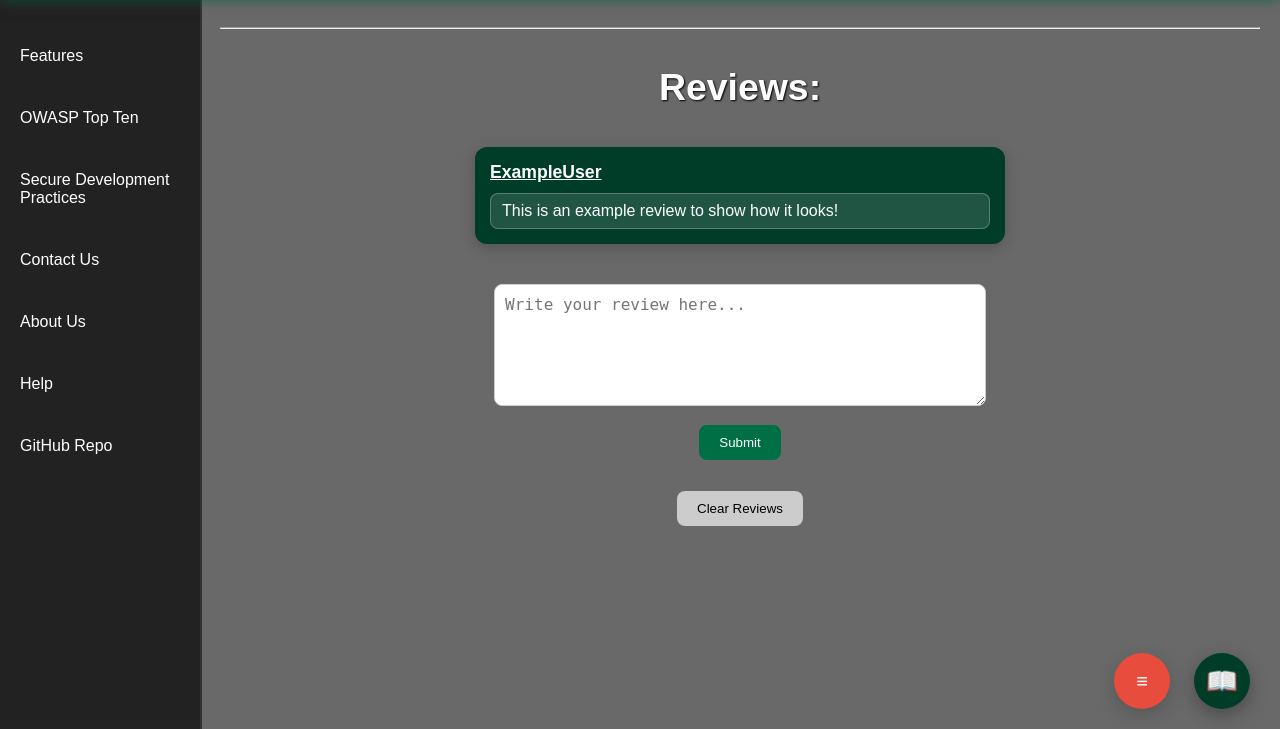
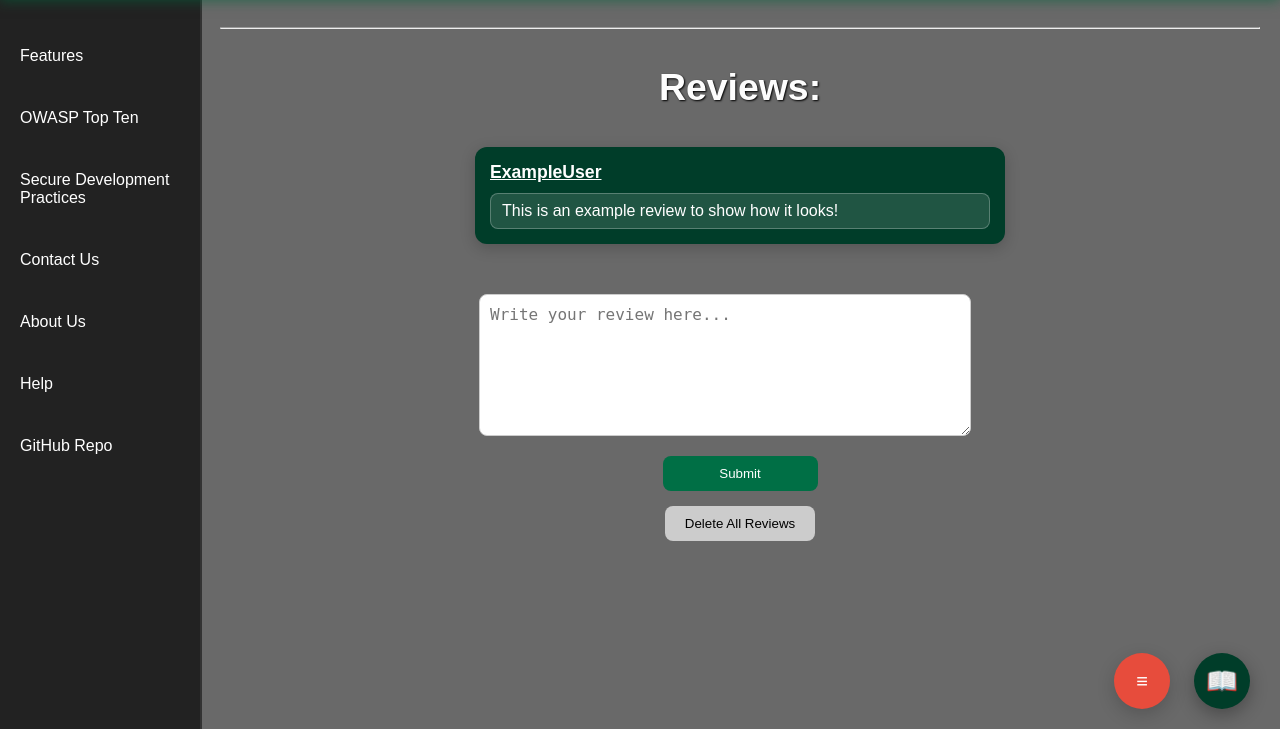
Before and after one commit to NZShroomy/Vulnerable-Web-app, a Flask app: page /reviews in a window 1280 px wide. Shown: the part 71-800 px from the top of the page. Run offline with Flask 3, Linux system fonts and the light colour scheme.

Commit message:
review form fixed

```diff
--- a/static/global.css
+++ b/static/global.css
@@ -869,9 +869,10 @@ color: #333;
 
 .reviews-list {
     display: flex;
-    flex-direction: column;
-    align-items: center;
-    width: 100%;
+    flex-wrap: wrap;
+    justify-content: center;
+    gap: 20px;
+    margin-bottom: 30px;
 }
 
 .reviews-header {
@@ -914,37 +915,40 @@ color: #333;
     display: flex;
     flex-direction: column;
     align-items: center;
+    gap: 15px;
     margin-top: 20px;
 }
 
-.clear_reviews_button {
-    margin-top: 15px;
-    padding: 10px 20px;
-    background: #ccc;
-    color: black;
+
+
+.review_input {
+    display: block;
+    width: 500px;
+    max-width: 90%;
+    min-height: 120px;
+    padding: 10px;
     border-radius: 8px;
-    text-decoration: none;
-    border: none;
-    cursor: pointer;
+    border: 1px solid #ccc;
+    font-size: 1rem;
+    resize: vertical;
+    margin-bottom: 20px;
 }
 
 .review_button {
-    margin-top: 15px;
     padding: 10px 20px;
     background: #006f45;
     color: white;
     border: none;
     border-radius: 8px;
     cursor: pointer;
+    width: 155px;
 }
 
-.review_input {
-    width: 500px;
-    max-width: 90%;
-    height: 100px;
-    padding: 10px;
+.clear_reviews_button {
+    padding: 10px 20px;
+    background: #ccc;
+    color: black;
     border-radius: 8px;
-    border: 1px solid #ccc;
-    font-size: 1rem;
-    resize: vertical;
+    border: none;
+    cursor: pointer;
 }
--- a/templates/Reviews.html
+++ b/templates/Reviews.html
@@ -1,7 +1,7 @@
 {% extends "Base.html" %} {% block title %}Attacks{% endblock %} {% block content %}
 <hr>
-<div class ="reviews-header">
-<h3>Reviews:</h3>
+<div class="reviews-header">
+    <h3>Reviews:</h3>
 </div>
 <div class="reviews-list">
     {% for r in reviews %}
@@ -17,15 +17,15 @@
     {% endfor %}
 </div>
 <div class="review-form-container">
-    <form action="{{ url_for('reviews') }}" method="POST">
+    <!-- Submit form -->
+    <form action="{{ url_for('reviews') }}" method="POST" class="review-submit-form">
         <textarea name="review" class="review_input" placeholder="Write your review here..." required></textarea>
-        <br>
         <button type="submit" class="review_button">Submit</button>
     </form>
 
-    <!-- Clear Reviews Button -->
-    <form action="{{ url_for('clear_reviews') }}" method="POST" style="margin-top:1rem;">
-        <button type="submit" class="clear_reviews_button">Clear Reviews</button>
+    <!-- Clear Reviews form -->
+    <form action="{{ url_for('clear_reviews') }}" method="POST" class="review-clear-form">
+        <button type="submit" class="clear_reviews_button">Delete All Reviews</button>
     </form>
 </div>
 {% endblock %}
```
